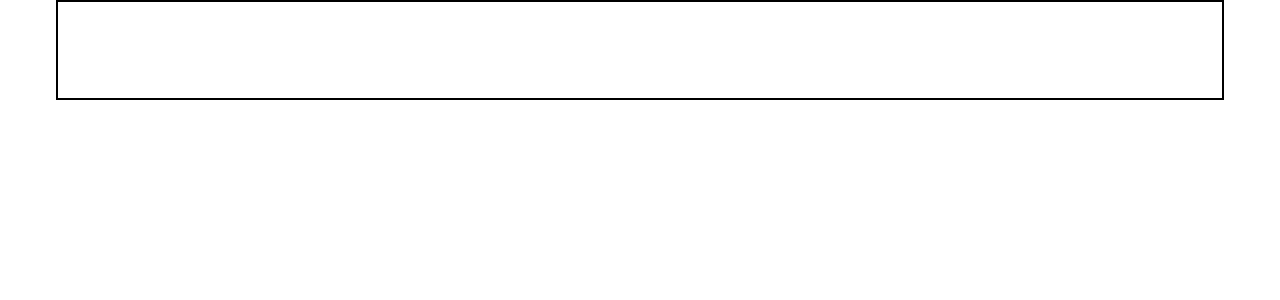
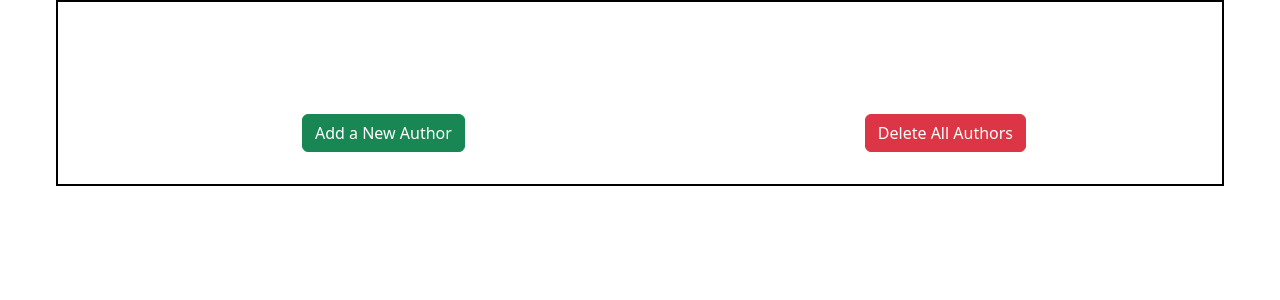
Before and after one commit to Sahil-coder50/Bookstore, a Django app: page /authors/ in a window 1280 px wide. Shown: the part 56-356 px from the top of the page. Run offline with Django 5.2, Linux system fonts and the light colour scheme; a user stored in the database is signed in; data that the repository does not hold is empty; some libraries are stand-ins or nearby versions.

Commit message:
FrontEnd(Authors) now support Get, Post, Put and Patch requests

```diff
--- a/bookstore/user/templates/Author/authors.html
+++ b/bookstore/user/templates/Author/authors.html
@@ -23,5 +23,20 @@
                 </div>
             {% endfor%}
         </div>
+
+        <div class="row g-3 m-3">
+            <div class="d-flex gap-3 m-3 justify-content-around">
+                <div>
+                    <a href="{% url 'author-add' %}"><button class="btn btn-success">Add a New Author</button></a>
+                </div>
+
+                <div>
+                    <form action="#" method="post">
+                        {% csrf_token %}
+                        <button class="btn btn-danger">Delete All Authors</button>
+                    </form>
+                </div>
+            </div>
+        </div>
     </div>
 {% endblock %}
--- a/bookstore/user/views.py
+++ b/bookstore/user/views.py
@@ -23,9 +23,11 @@ from jwt import ExpiredSignatureError, InvalidTokenError
 
 # Create your views here.
 
+
 """
 Books FrontEnd Code Views are here
 """
+
 
 @login_required(login_url='login')
 def Books_List(request):
@@ -39,6 +41,8 @@ def Books_List(request):
         new_access = refresh_resp.json().get("access")
 
         request.session["access"] = new_access
+
+        access = new_access
 
     headers = {"Authorization": f"Bearer {access}",
                "Content-Type": "application/json",
@@ -76,6 +80,8 @@ def Books_Add(request):
         new_access = refresh_resp.json().get("access")
 
         request.session["access"] = new_access
+
+        access = new_access
 
     headers = {"Authorization": f"Bearer {access}",
                "Content-Type": "application/json",
@@ -116,6 +122,8 @@ def Book_Detail(request, book_id):
 
         request.session["access"] = new_access
 
+        access = new_access
+
     headers = {"Authorization": f"Bearer {access}",
                "Content-Type": "application/json",
                 "Accept": "application/json"}
@@ -153,6 +161,8 @@ def Book_Update(request, book_id):
         new_access = refresh_resp.json().get("access")
 
         request.session["access"] = new_access
+
+        access = new_access
 
     headers = {"Authorization": f"Bearer {access}",
                "Content-Type": "application/json",
@@ -192,12 +202,13 @@ def Book_Update(request, book_id):
         if resp.status_code in (200, 204):
             return redirect('book-detail', book_id=book_id)
         else:
-             return render(request, 'book_update.html', {"book":book})
+            return render(request, 'book_update.html', {"book":book})
 
 
 """
 Authors FrontEnd Code Views are here
 """
+
 
 @login_required(login_url='login')
 def Authors_List(request):
@@ -210,6 +221,8 @@ def Authors_List(request):
         new_access = refresh_resp.json().get("access")
 
         request.session["access"] = new_access
+
+        access = new_access
 
     headers = {"Authorization": f"Bearer {access}",
                "Content-Type": "application/json",
@@ -228,7 +241,38 @@ def Authors_List(request):
 
 @login_required(login_url='login')
 def Author_Add(request):
-     ...
+    access = request.session.get('access')
+
+    if not is_access_token_valid(access):
+        refresh_resp = requests.post("http://127.0.0.1:8000/api/token/refresh/", json={
+            "refresh": request.session.get("refresh")
+        })
+        new_access = refresh_resp.json().get("access")
+
+        request.session["access"] = new_access
+
+        access = new_access
+
+    headers = {"Authorization": f"Bearer {access}",
+               "Content-Type": "application/json",
+                "Accept": "application/json"}
+
+    if request.method == 'GET':
+        return render(request, 'Author/author_add.html')
+
+    elif request.method == 'POST':
+
+        payload = {
+            "name":request.POST.get('name'),
+            "biography":request.POST.get('biography')
+        }
+
+        # POST request with JWT auth
+        resp = requests.post(f"http://127.0.0.1:8000/api/authors/", json=payload, headers=headers)
+
+        return redirect('authors-list')
+
+
 
 @login_required(login_url='login')
 def Author_Detail(request, author_id):
@@ -241,6 +285,8 @@ def Author_Detail(request, author_id):
         new_access = refresh_resp.json().get("access")
 
         request.session["access"] = new_access
+
+        access = new_access
 
     headers = {
         "Authorization": f"Bearer {access}",
@@ -265,9 +311,55 @@ def Author_Detail(request, author_id):
             ...
 
 
+
 @login_required(login_url='login')
-def Author_Update(request):
-     ...
+def Author_Update(request, author_id):
+    access = request.session.get('access')
+
+    if not is_access_token_valid(access):
+        refresh_resp = requests.post("http://127.0.0.1:8000/api/token/refresh/", json={
+            "refresh": request.session.get("refresh")
+        })
+        new_access = refresh_resp.json().get("access")
+
+        request.session["access"] = new_access
+
+        access = new_access
+
+    headers = {"Authorization": f"Bearer {access}",
+               "Content-Type": "application/json",
+                "Accept": "application/json"}
+
+    if request.method == 'GET':
+
+        resp = requests.get(f"http://127.0.0.1:8000/api/authors/{author_id}/", headers=headers)
+        author = resp.json()
+
+        return render(request, 'Author/author_update.html', {'author':author})
+
+    elif request.method == 'POST':
+
+        payload = {
+            "name":request.POST.get('name'),
+            "biography":request.POST.get('biography')
+        }
+
+        payload = {k: v for k, v in payload.items() if v not in (None, '', [])}
+
+        method = request.POST.get('_method','PUT')
+
+        if method == 'PATCH':
+            resp = requests.patch(f"http://127.0.0.1:8000/api/authors/{author_id}/", json=payload, headers=headers)
+            author = resp.json()
+        else:
+            resp = requests.patch(f"http://127.0.0.1:8000/api/authors/{author_id}/", json=payload, headers=headers)
+            author = resp.json()
+
+        if resp.status_code in (200,204):
+            return redirect('author-detail', author_id=author_id)
+        else:
+            return render(request, 'author_update.html', {"author":author})
+
 
 
 """ Login, Logout and Signup Functionality """
```
Also changed, not shown: bookstore/user/templates/Author/author_add.html (added, +27 -0 lines), bookstore/user/templates/Author/author_detail.html (+18 -0 lines), bookstore/user/templates/Author/author_update.html (added, +29 -0 lines), bookstore/db.sqlite3.
